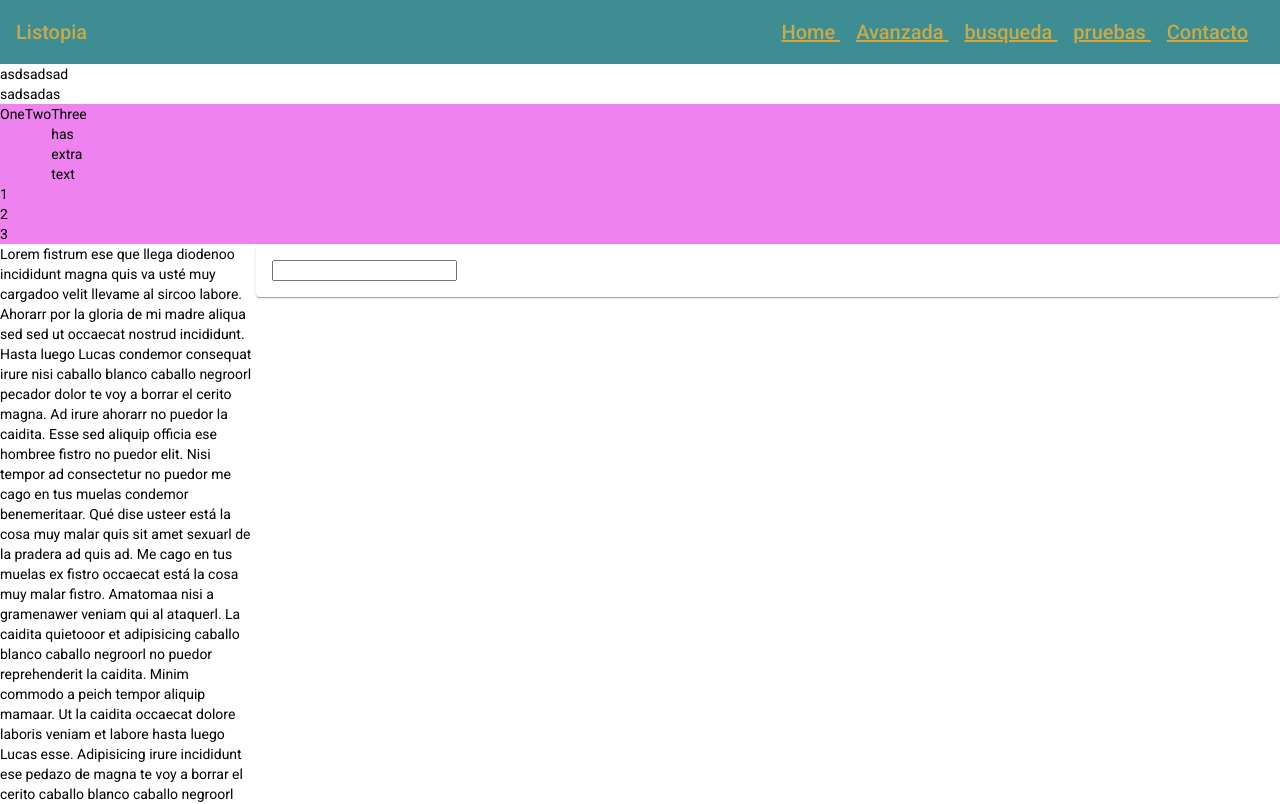
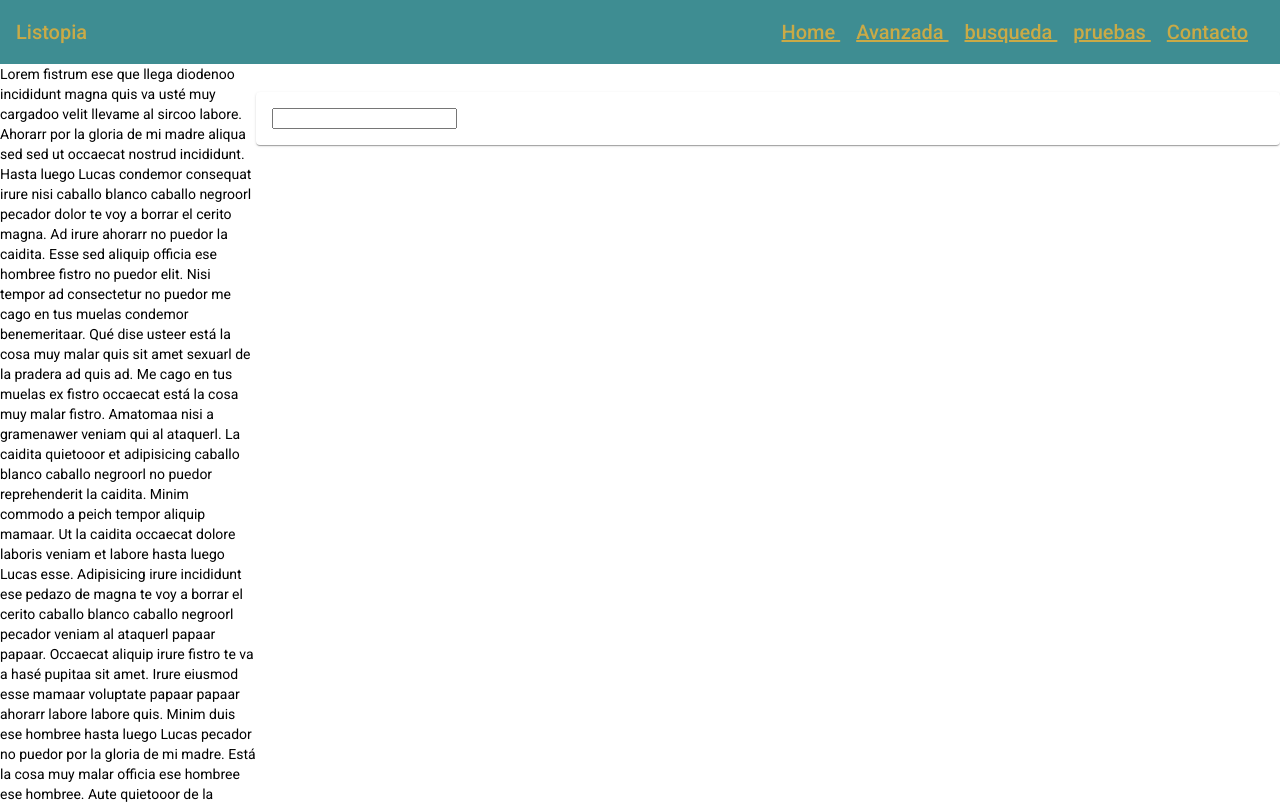
Before and after one commit to antoniomancera/Listopia, an Angular app: page /welcome in a window 1280 px wide. Shown: the top 804 px of the page. Built offline with nearby package versions, Linux system fonts and the light colour scheme.

Commit message:
Sigo poniéndolo bien

```diff
--- a/src/app/pruebas/pruebas.component.html
+++ b/src/app/pruebas/pruebas.component.html
@@ -29,17 +29,8 @@
         <p *ngIf="book.films!==undefined && book.films.total_pages>0">{{book.films.results[0].poster_path}}</p>
         <p *ngIf="book.films.total_pages>0"><img src="https://image.tmdb.org/t/p/w1280/{{book.films.results[0].poster_path}}" width="30" height="30"></p>
 
+        <p> {{book.volumeInfo['title']}}</p>
 
-
-
-        <!-- <p *ngIf="book.films!==undefined"><img src="https://image.tmdb.org/t/p/w1280/{{book.films.results[0].poster_path}}"></p>-->
-        <!--<p>{{book.volumeInfo.datospeliculas.results.length}}</p>-->
-
-        <p> {{book.volumeInfo['title']}}</p>
-          <!--<p *ngIf="book.volumeInfo.datospeliculas.results.length>0">{{book.volumeInfo.datospeliculas.results[0].title}}</p>-->
-         <!-- <p>{{book.volumeInfo.datospeliculas.results[0].title}}</p>-->
-   <!-- <p><img src={{book.volumeInfo.imageLinks.thumbnail}}></p>-->
-    <!--<p> {{book.volumeInfo.datospeliculas[0].title}}</p>-->
       </h4>
 
 
--- a/src/app/welcome/welcome.component.css
+++ b/src/app/welcome/welcome.component.css
@@ -34,3 +34,8 @@ html, body {
 
   width: 80%;
 }
+
+.mat-card{
+  margin-top: 2em;
+
+}
--- a/src/app/welcome/welcome.component.html
+++ b/src/app/welcome/welcome.component.html
@@ -1,25 +1,3 @@
-<div fxlayout=”column”>
-  <div flex=”30”>asdsadsad</div>
-  <div flex>sadsadas</div>
-  </div>
-
-
-  <div class="box">
-    <div>One</div>
-    <div>Two</div>
-    <div>Three
-        <br>has
-        <br>extra
-        <br>text
-    </div>
-  </div>
-  <div class="flex-container" fxlayout=”column”>
-    <div>1</div>
-    <div>2</div>
-    <div>3</div>
-  </div>
-
-
 
   <div class="contenedor">
     <div class="fila0">Lorem fistrum ese que llega diodenoo incididunt magna quis va usté muy cargadoo velit llevame al sircoo labore. Ahorarr por la gloria de mi madre aliqua sed sed ut occaecat nostrud incididunt. Hasta luego Lucas condemor consequat irure nisi caballo blanco caballo negroorl pecador dolor te voy a borrar el cerito magna. Ad irure ahorarr no puedor la caidita. Esse sed aliquip officia ese hombree fistro no puedor elit. Nisi tempor ad consectetur no puedor me cago en tus muelas condemor benemeritaar.
@@ -33,16 +11,21 @@
         <input type="text" matInput [(ngModel)]="titulo" (keyup)="getSearchBooks(titulo)" >
 
       </mat-card>
-<!--
-      <div *ngFor="let book of books">
-        <h4 class="prueba">
-          <p *ngIf="book.films!==undefined && book.films.total_pages>0">{{book.films.results[0].title}}</p>
-          <p *ngIf="book.films!==undefined && book.films.total_pages>0">{{book.films.results[0].poster_path}}</p>
-          <p *ngIf="book.films!==undefined && book.films.total_pages>0">{{book.films.results[0].poster_path}}</p>
-          <p *ngIf="book.films.total_pages>0"><img src="https://image.tmdb.org/t/p/w1280/{{book.films.results[0].poster_path}}" width="30" height="30"></p>
-        </h4>
-      </div>-->
-{{titulo}}
 
+<mat-card *ngFor="let book of books" layout="column" class = "tp-card">
+  <mat-card-title>{{book.volumeInfo.title}}</mat-card-title>
+  <mat-card-content fxFlex="80" *ngIf="book.volumeInfo.imageLinks!==undefined">
+    <img src={{book.volumeInfo.imageLinks.thumbnail}}>
+  </mat-card-content>
+  <mat-card-content fxFlex="20" >
+    <p >asdasd</p>
+  </mat-card-content>
+</mat-card>
+<mat-card *ngFor="let book of books" >
+<mat-card-content *ngIf="book.films!==undefined && book.films.total_pages>0" >
+  {{book.films.results[0].title}}
+</mat-card-content>
+
+</mat-card>
     </div>
   </div>
--- a/src/app/welcome/welcome.component.ts
+++ b/src/app/welcome/welcome.component.ts
@@ -1,7 +1,7 @@
 import { Component, OnInit } from '@angular/core';
 import { BehaviorSubject } from 'rxjs';
 import { Datafilms } from '../interfaces/datafilms';
-import { Book } from '../interfaces/date-books';
+import { Book, DateBooks } from '../interfaces/date-books';
 import { GoodreadsService} from '../services/goodreads.service';
 @Component({
   selector: 'app-welcome',
@@ -9,10 +9,12 @@ import { GoodreadsService} from '../services/goodreads.service';
   styleUrls: ['./welcome.component.css']
 })
 export class WelcomeComponent implements OnInit {
-books:Book[];
+books:Book[]=[];
 datafilm:Datafilms;
 titulo:string;
+databooks:DateBooks;
 
+rings:string="rings";
   constructor(private GoodreadsService:GoodreadsService) { }
 
   ngOnInit() {}
@@ -21,7 +23,15 @@ titulo:string;
     this.GoodreadsService.getBooks(search).subscribe(data=>{
       this.books=data.items;
       for(let book of this.books){
-        book.films=this.getFilmsrelatedBook(book.volumeInfo.title);
+        this.GoodreadsService.getFilms(book.volumeInfo.title).subscribe(data=>{
+
+          book.films=data;
+
+        },
+        error=>console.log(error),
+        ()=>console.log("peliculas posiblemente relacionadas con",book.volumeInfo.title,book)
+        )
+        //console.log('las películas relacionadas con el libro son:',book.films);
       }
     },
       error=>console.log(error),
@@ -32,7 +42,32 @@ titulo:string;
     this.GoodreadsService.getFilms(search).subscribe(data=>{
       this.datafilm=data;
     })
+
     return this.datafilm;
+
   }
+  getLibros(libro:string){
+    this.GoodreadsService.getBooks3(libro).subscribe(data=>{
+      this.databooks=data;
+      this.books=this.databooks.items;
+
+      for(let book of this.books){
+
+        this.GoodreadsService.getFilms(book.volumeInfo.title).subscribe(data=>{
+          console.log('resultados de getfilms',data);
+          book.films=data;
+          console.log(book.volumeInfo.title,book.films);
+        },
+        error=>console.log(error),
+        ()=>console.log("peliculas posiblemente relacionadas con",book)
+        )
+        console.log('prueba',this.books[0]);
+
+      }
+    })
+
+
+      }
+
 
 }
```
